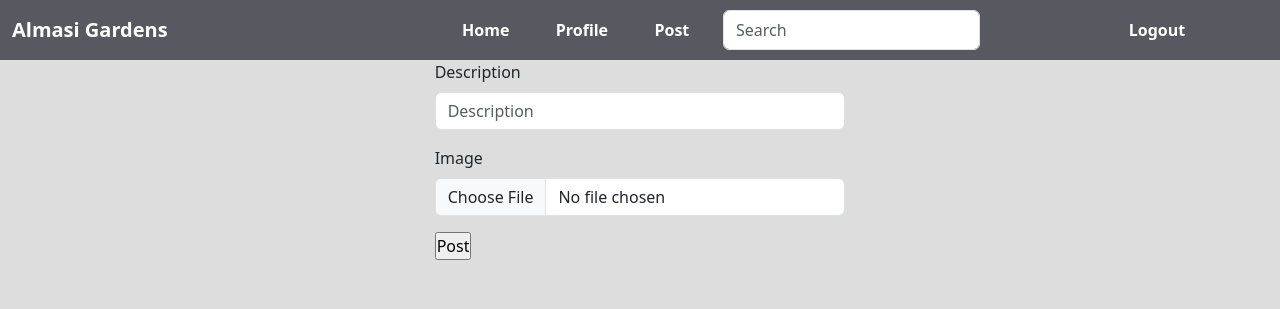
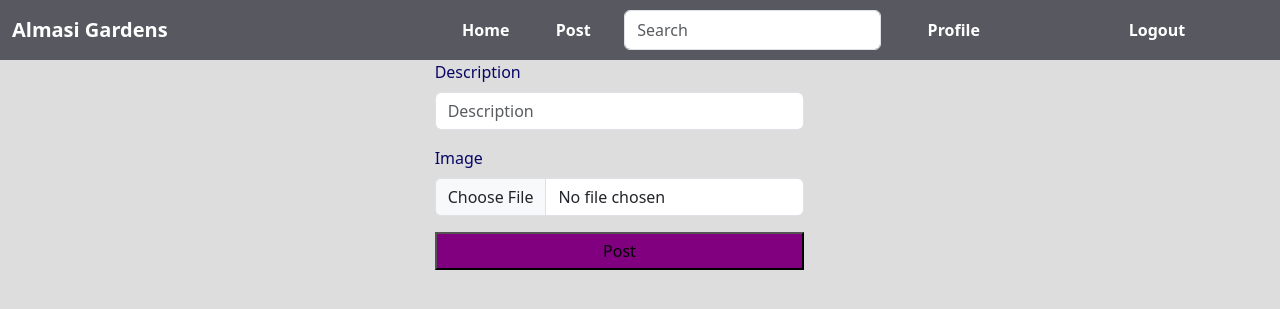
Before and after one commit to victoriamwangi/Garden-Estate-NeighborHood, a Django app: page /new/post in a window 1280 px wide. Shown: the top 309 px of the page. Run offline with Django 4.2, Linux system fonts and the light colour scheme; a user stored in the database is signed in; some libraries are stand-ins or nearby versions.

Commit message:
st: registration form

```diff
--- a/neighborapp/templates/navbar.html
+++ b/neighborapp/templates/navbar.html
@@ -21,11 +21,6 @@
         </li>
 
         <li class="nav-item">
-          <a class="nav-link" href="{% url 'profile' user.username%}"
-            >Profile</a
-          >
-        </li>
-        <li class="nav-item">
           <a class="nav-link" href="{% url 'newpost'%}">Post</a>
         </li>
 
@@ -38,7 +33,11 @@
           />
         </form>
         {%if user.is_authenticated%}
-
+        <li class="nav-item">
+          <a class="nav-link" href="{% url 'profile' user.username%}"
+            >Profile</a
+          >
+        </li>
         <li class="nav-item logout">
           <a class="nav-link" href="/logout">Logout</a>
         </li>
--- a/static/css/style.css
+++ b/static/css/style.css
@@ -97,3 +97,60 @@ body {
     height: 4vw !important;
     border-radius: 50%;
 }
+
+
+/* REGISTRATION FORM */
+
+.registerfrm {
+    width: 35vw;
+    margin-top: 3vw;
+}
+
+.registerfrm .mb-3 .text-muted {
+    display: none;
+}
+
+.allbtn {
+    width: 100%;
+    background-color: purple;
+    height: 3vw !important;
+}
+
+.registerfrm {
+    width: 40vw !important;
+    margin: 0 auto;
+    box-shadow: 1px 1px 5px grey;
+    height: 85vh;
+    margin-top: 4vw;
+    border-radius: 10px;
+    padding-left: 5vw;
+    padding-top: 2vw;
+    padding-bottom: 2vw;
+}
+
+.post-form input,
+.loginfrm input,
+.updatefrm input,
+.registerfrm input {
+    width: 90%;
+}
+
+.post-form label,
+.loginfrm label,
+.updatefrm label,
+.registerfrm label {
+    color: rgb(6, 6, 100);
+}
+
+.sign {
+    color: purple !important;
+}
+
+.registerfrm .ask {
+    margin-top: 1.3vw !important;
+}
+
+.registerfrm h5 {
+    color: purple !important;
+    font-size: 1.5vw;
+}
```
Also changed, not shown: neighborapp/templates/registration/registration_form.html (+5 -4 lines), media/posts/christoph-schulz-7tb-b37yHx4-unsplash_4z4jGGD.jpg (added).
